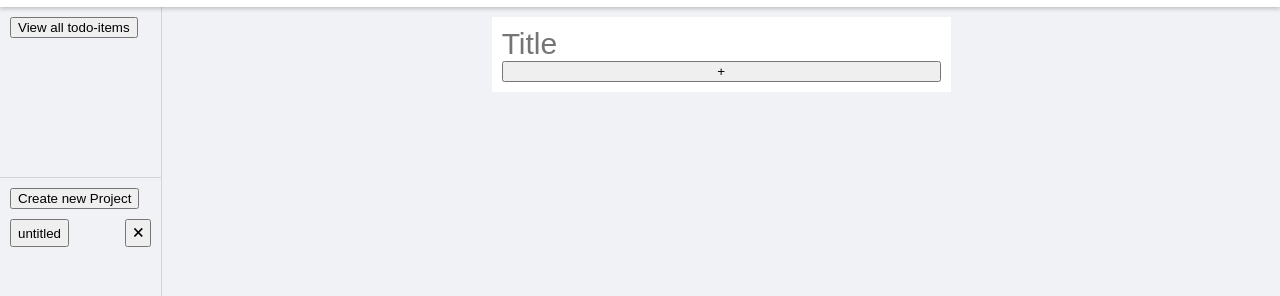
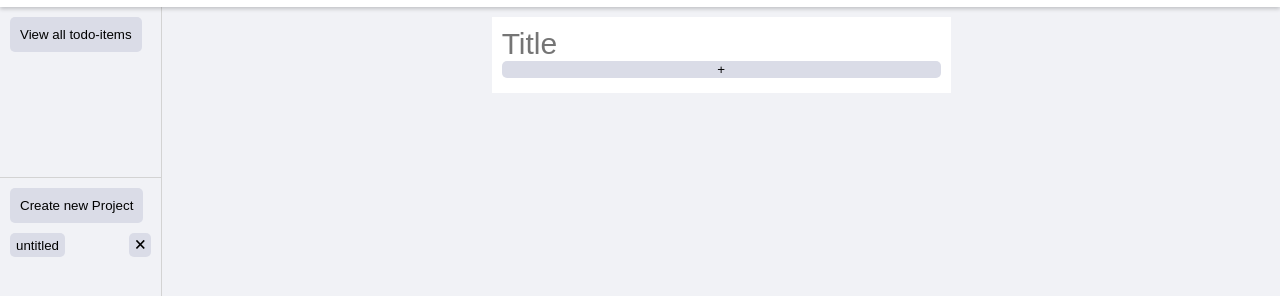
Before and after one commit to jor-eldevera/odin-todo-list, a website built with webpack: page dist/index.html in a window 1280 px wide. Both pictures are taken after a click on the button "Create new Project". Shown: the part 50-346 px from the top of the page. Built offline with nearby package versions, Linux system fonts and the light colour scheme.

Commit message:
Add styles to buttons

```diff
--- a/src/index.js
+++ b/src/index.js
@@ -192,6 +192,7 @@ function createProjectButton(newProject) {
     const button = document.createElement("button");
     button.innerHTML = "untitled";
     button.id = "new-project-btn-" + newProject.id;
+    button.classList.add("projectBtn");
 
     button.addEventListener("click", function (e) {
         projectsDiv.innerHTML = "";
@@ -205,6 +206,7 @@ function createProjectButton(newProject) {
 function createProjectDeleteButton(newProject) {
     const button = document.createElement("button");
     button.innerHTML = "🗙";
+    button.classList.add("deleteBtn");
 
     button.addEventListener("click", function (e) {
         // Delete the project from the projects array
@@ -368,6 +370,7 @@ function createTodoItem(newProject, id) {
 
     const deleteBtn = document.createElement("button");
     deleteBtn.innerText = "🗙";
+    deleteBtn.classList.add("deleteBtn");
     deleteBtn.addEventListener("click", function (e) {
         newProject.removeTodoItem(itemID);
         todoItemWrapper.remove();
--- a/src/style.css
+++ b/src/style.css
@@ -1,3 +1,8 @@
+:root {
+	--button-color: #DADCE7;
+	--button-hover-color: #E6E8EF;
+}
+
 html {
 	height: 100%;
 }
@@ -35,12 +40,30 @@ h1 {
 	padding: 10px;
 }
 
+#viewAllTodoItemsBtn {
+	padding: 10px;
+	border: none;
+	border-radius: 5px;
+	background-color: var(--button-color);
+}
+#viewAllTodoItemsBtn:hover {
+	background-color: var(--button-hover-color);
+}
+
 #bottom-left-sidebar {
 	padding: 10px;
 }
 
 #newProjectBtn {
 	margin: 0 auto;
+	padding: 10px;
+	border: none;
+	border-radius: 5px;
+	background-color: var(--button-color);
+}
+
+#newProjectBtn:hover {
+	background-color: var(--button-hover-color);
 }
 
 #new-projects-sidebar {
@@ -53,6 +76,16 @@ h1 {
 	display: flex;
 	justify-content: space-between;
 	margin-bottom: 5px;
+}
+
+.projectBtn {
+	border: none;
+	border-radius: 5px;
+	background-color: var(--button-color);
+}
+
+.projectBtn:hover {
+	background-color: var(--button-hover-color);
 }
 
 #content {
@@ -89,6 +122,27 @@ h1 {
     font-size: 30px;
 }
 
+.newTodoItemBtn {
+	border: none;
+	border-radius: 5px;
+	background-color: var(--button-color);
+	margin-bottom: 5px;
+}
+
+.newTodoItemBtn:hover {
+	background-color: var(--button-hover-color);
+}
+
+.deleteBtn {
+	background-color: var(--button-color);
+	border: none;
+	border-radius: 5px;
+}
+
+.deleteBtn:hover {
+	background-color: var(--button-hover-color);
+}
+
 .todoItemLeftSide {
     padding: 0;
 	background: none;
@@ -105,4 +159,6 @@ h1 {
 .todoItemWrapper {
     display: flex;
     justify-content: space-between;
+
+	margin-bottom: 5px;
 }
```
Also changed, not shown: dist/main.js.
